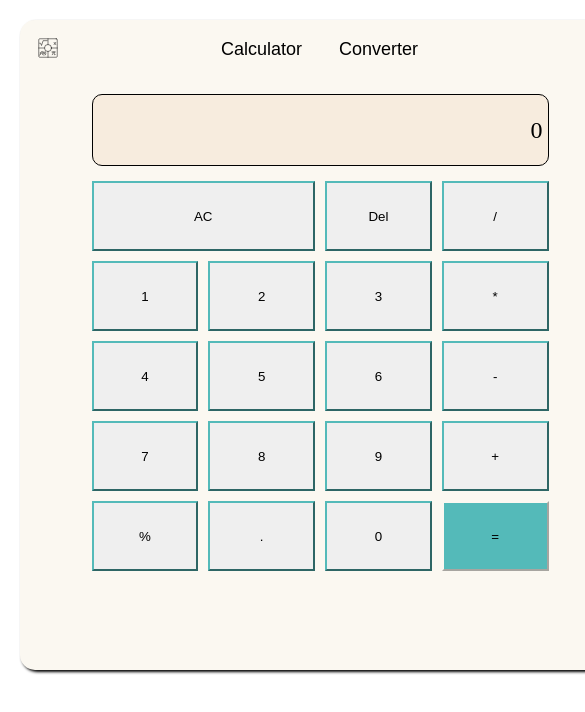
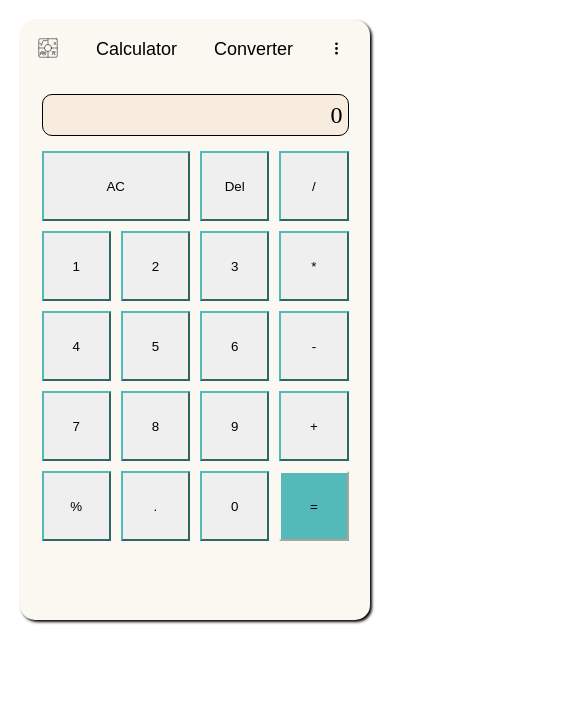
Before and after one commit to Wassim-RF/calculator, a plain HTML site: page index.html in a window 390 px wide. Shown: the top 712 px of the page, 585 px wide, since content can reach past the window. Drawn offline with Linux system fonts and the light colour scheme.

Commit message:
Calculator

```diff
--- a/assets/style/phone.css
+++ b/assets/style/phone.css
@@ -1,10 +1,11 @@
-@media (max-width: 768px) {
+@media (max-width: 400px) {
     .theBody {
-        width: 600px;
+        width: 350px;
+        height: 600px;
     }
 
     .affichagecalculator {
-        width: 450px;
-        height: 70px;
+        width: 300px;
+        height: 40px;
     }
 }
```
